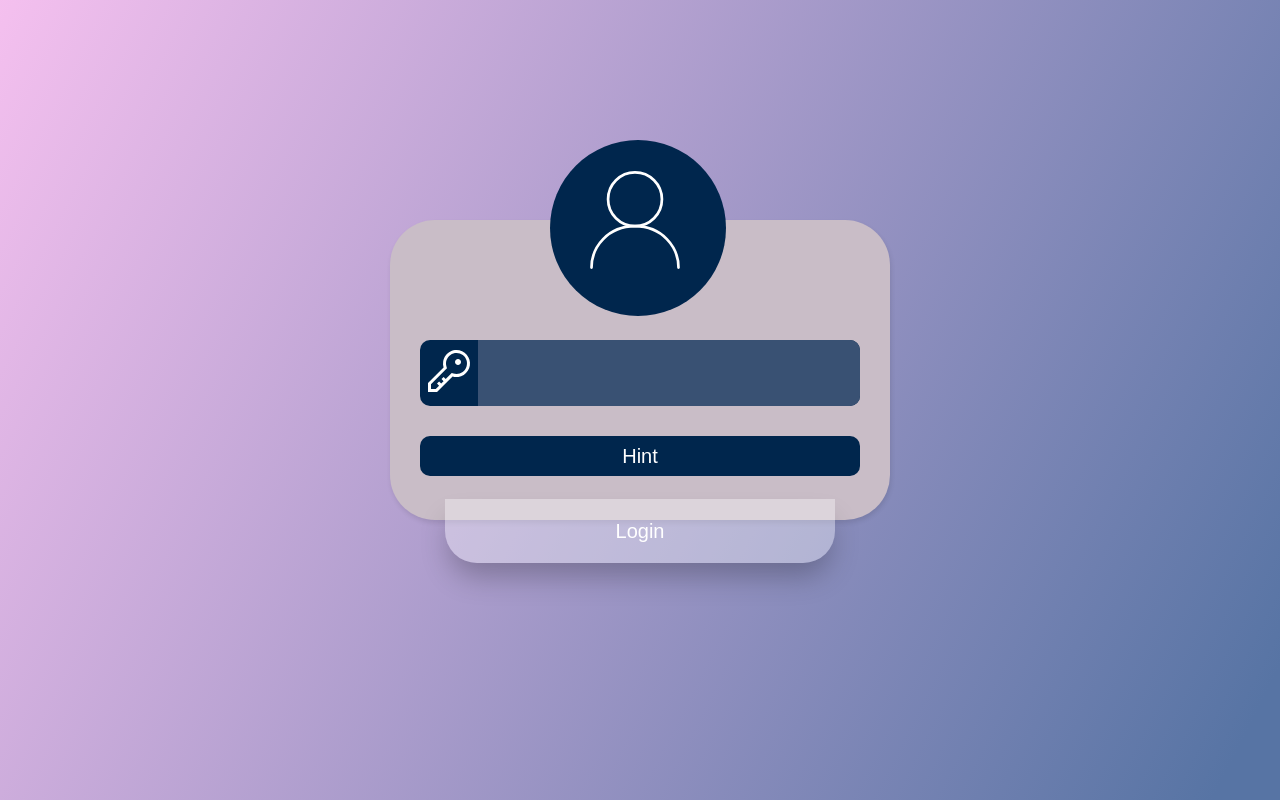
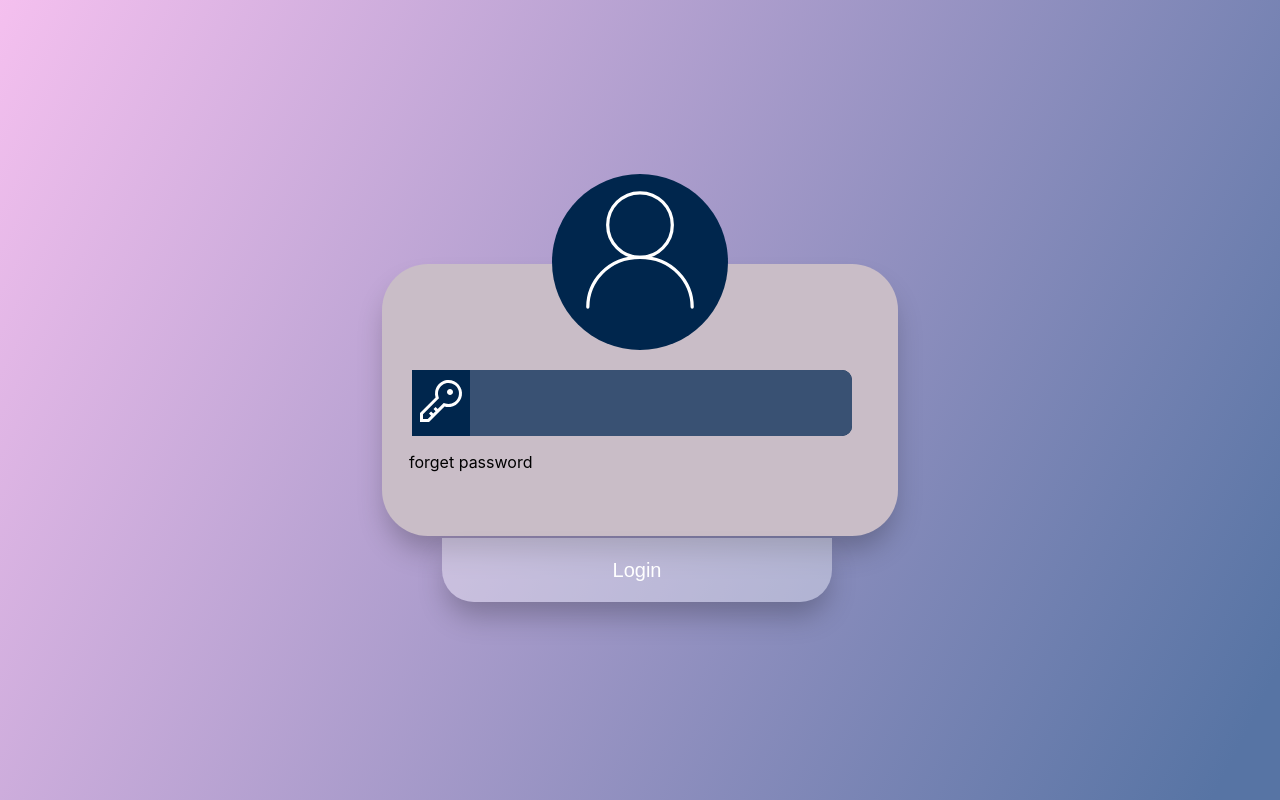
Before and after one commit to AlirezaArc74/aasood, a Next.js app: page / in a window 1280 px wide. Built offline with nearby package versions, Linux system fonts and the light colour scheme.

Commit message:
fix-login-style

```diff
--- a/pages/index.js
+++ b/pages/index.js
@@ -12,13 +12,6 @@ export default function Home() {
 
   const loginHandle = () => {
     if (inputPassValue === "password") return route.push("/list");
-    else {
-      return (
-        <div>
-          <h1 className={styles.incorectPass}> password in incorect </h1>
-        </div>
-      );
-    }
   };
   return (
     <>
@@ -28,7 +21,8 @@ export default function Home() {
       </Head>
       <section className={styles.mainContiner}>
         <div className={styles.container}>
-          <div className={styles.manContainer}>
+          {/* circle in top of our box */}
+          <div className={styles.circle}>
             <Image
               src="/images/Ellipse 1.svg"
               alt="man background"
@@ -36,6 +30,9 @@ export default function Home() {
               height={176}
               layout="fixed"
             />
+          </div>
+
+          {/* Man in our Circle */}
           <div className={styles.man}>
             <Image
               src="/images/Group.svg"
@@ -44,8 +41,11 @@ export default function Home() {
               height={120}
             />
           </div>
-          </div>
+
+          {/* Our Input That Accept Password */}
           <div className={styles.inputContainer}>
+
+            {/* Key Image */}
             <div className={styles.keyContainer}>
               <Image
                 src="/images/carbon_password.svg"
@@ -56,6 +56,7 @@ export default function Home() {
               />
             </div>
 
+            {/* Input for Password */}
             <input
               onChange={(e) => setInputPassValue(e.target.value)}
               type="password"
@@ -63,11 +64,13 @@ export default function Home() {
             />
           </div>
 
-          <button className={styles.hintBtn}> Hint </button>
-        </div>
+          <p className={styles.forgetPassword}>forget password</p>
+
           <button onClick={() => loginHandle()} className={styles.loginBtn}>
             Login
           </button>
+        </div>
+
       </section>
     </>
   );
--- a/styles/Home.module.scss
+++ b/styles/Home.module.scss
@@ -12,40 +12,36 @@
   height: 100vh;
   display: flex;
   justify-content: center;
+  align-items: center;
 }
 
 .container {
   background-color: $bg-login;
-  height: $base-height * 3;
-  width: $base-width * 5;
-  border-radius: $base-border-radius * 4.5;
-  box-shadow: $base-box-shadow;
-  position: $base-relative;
-  top: $base-top * 22;
+  width: 516px;
+  height: 272px;
+  border-radius: 46px;
+  box-shadow: 0px 18px 29px -5px rgba(0, 0, 0, 0.25);
 }
 
-.manContainer {
-  width: $base-width;
-  position: $base-absolute;
-  left: $base-left * 16;
-  top: $base-top * -8;
+.circle {
+  display: flex;
+  justify-content: center;
+  margin-top: -90px;
 }
 
 .man {
-  position: $base-absolute;
-  top: $base-top * 3;
-  left: $base-left * 3.5;
-  z-index: 30px;
-  width: $base-width;
+  display: flex;
+  justify-content: center;
+  margin-top: -160px;
 }
 
 .inputContainer {
-  margin-top: 120px;
+  margin-top: 60px;
   display: flex;
   background-color: $bg-manHolder;
   width: 440px;
   margin-left: 30px;
-  border-radius: $base-border * 10;
+  border-radius: 0px 10px 10px 0px;
 }
 
 .loginInput {
@@ -62,18 +58,22 @@
   padding: 5px;
 }
 
-.hintBtn {
-  background-color: $bg-manHolder;
-  width: 440px;
-  margin-left: 30px;
-  margin-top: 30px;
-  height: 40px;
-  border-radius: $base-border * 10;
-  cursor: pointer;
-  font-size: 20px;
-  color: #ffffff;
-  border: unset;
+.forgetPassword {
+  margin-left: 27px;
 }
+
+// .hintBtn {
+//   background-color: $bg-manHolder;
+//   width: 440px;
+//   margin-left: 30px;
+//   margin-top: 30px;
+//   height: 40px;
+//   border-radius: $base-border * 10;
+//   cursor: pointer;
+//   font-size: 20px;
+//   color: #ffffff;
+//   border: unset;
+// }
 
 .loginBtn {
   height: 64px;
@@ -82,16 +82,9 @@
   box-shadow: 0px 18px 29px -5px rgba(0, 0, 0, 0.25);
   border-radius: 0px 0px 32px 32px;
   border: unset;
-  position: absolute;
-  bottom: 237px;
   font-size: 20px;
   color: #ffffff;
   cursor: pointer;
+  margin-top: 50px;
+  margin-left: 60px;
 }
-
-
-.incorectPass {
-  position: absolute;
-  z-index: 1000;
-  background-color: red;
-}
```
Lines whose indentation alone changed are shown as unchanged.
